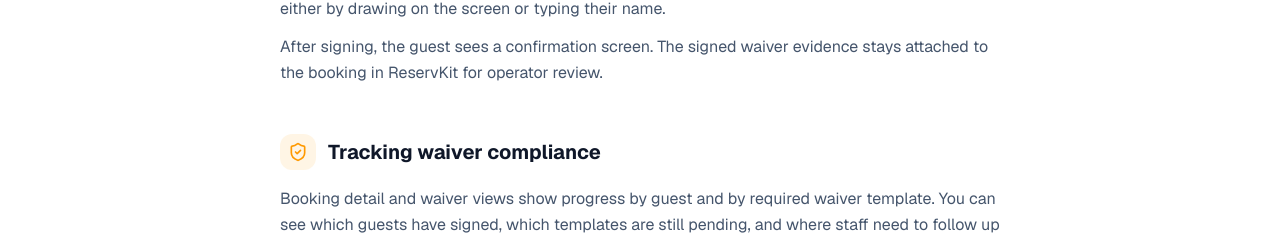
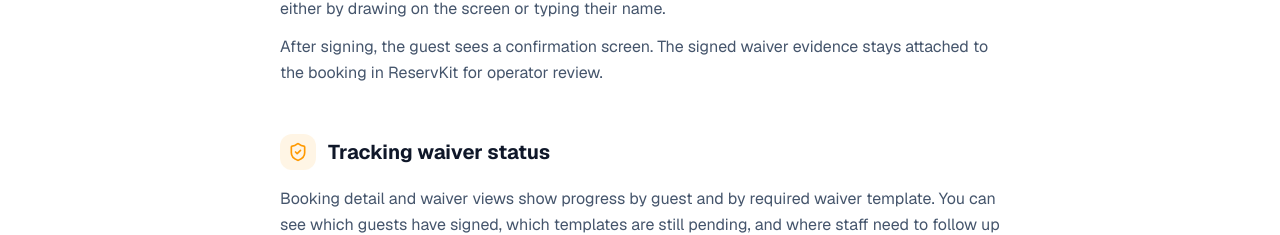
Before and after one commit to Cortana-Ops/reservkit-landing, a Next.js app: page /docs/waivers in a window 1280 px wide. Shown: the part 1394-1629 px from the top of the page. Built offline with nearby package versions, Linux system fonts and the light colour scheme.

Commit message:
Tighten waiver status marketing copy (#25)

```diff
--- a/app/docs/page.tsx
+++ b/app/docs/page.tsx
@@ -45,7 +45,7 @@ const sections = [
     title: "Waivers",
     href: "/docs/waivers",
     description: "Create liability waiver templates and configure per-guest signing requirements.",
-    topics: ["Creating waiver templates", "Configuring required fields", "Guest signing flow", "Tracking waiver compliance", "Printing evidence packets"],
+    topics: ["Creating waiver templates", "Configuring required fields", "Guest signing flow", "Tracking waiver status", "Printing evidence packets"],
   },
   {
     icon: Users,
--- a/app/docs/waivers/page.tsx
+++ b/app/docs/waivers/page.tsx
@@ -5,7 +5,7 @@ import { FileSignature, Settings, UserCheck, ShieldCheck } from "lucide-react";
 
 export const metadata: Metadata = {
   title: "Waivers",
-  description: "Create digital liability waiver templates, configure per-guest signer fields, manage guest signing, and track waiver compliance in ReservKit.",
+  description: "Create digital liability waiver templates, configure per-guest signer fields, manage guest signing, and track waiver status in ReservKit.",
   alternates: { canonical: "https://reservkit.com/docs/waivers" },
 };
 
@@ -118,13 +118,13 @@ export default function Waivers() {
             </div>
           </section>
 
-          {/* Compliance dashboard */}
+          {/* Waiver status */}
           <section>
             <div className="flex items-center gap-3 mb-4">
               <div className="h-9 w-9 rounded-xl bg-amber/10 flex items-center justify-center">
                 <ShieldCheck className="h-5 w-5 text-amber" aria-hidden="true" />
               </div>
-              <h2 className="text-xl font-bold text-navy">Tracking waiver compliance</h2>
+              <h2 className="text-xl font-bold text-navy">Tracking waiver status</h2>
             </div>
             <div className="space-y-3 text-slate-600 leading-relaxed">
               <p>
--- a/app/page.tsx
+++ b/app/page.tsx
@@ -200,7 +200,7 @@ const operatorFeatures = [
     label: "Bookings",
     heading: "Every booking in one place",
     body: "The bookings list ties together the guest, activity, time slot, payment status, waiver status, assigned staff, and any operator notes — all in a single view.",
-    bullets: ["Payment and balance status", "Waiver compliance at a glance", "Assigned staff", "Guest count and notes"],
+    bullets: ["Payment and balance status", "Waiver status at a glance", "Assigned staff", "Guest count and notes"],
   },
   {
     src: "/product-checkin-manifest.png",
@@ -216,7 +216,7 @@ const operatorFeatures = [
     src: "/product-waiver-compliance.png",
     width: 1440,
     height: 900,
-    alt: "ReservKit waiver compliance view showing guest signing status",
+    alt: "ReservKit waiver status view showing guest signing status",
     label: "Waivers",
     heading: "Waiver evidence collected before arrival",
     body: "Required waivers attach to activities. Guests can open the waiver hub after booking, verify by email, and sign each required waiver. Signed records stay tied to the booking with verification timestamps, IP/device context, signature evidence, and the exact waiver text accepted.",
--- a/scripts/check-content.mjs
+++ b/scripts/check-content.mjs
@@ -82,6 +82,10 @@ const forbidden = [
   "subscription paid subscription charges",
   "click the status dropdown",
   "whether their waiver has been signed",
+  "Waiver compliance at a glance",
+  "waiver compliance view",
+  "track waiver compliance",
+  "Tracking waiver compliance",
   "This week,\"",
   "This quarter",
   "You can sort and filter this list any way you need",
```
